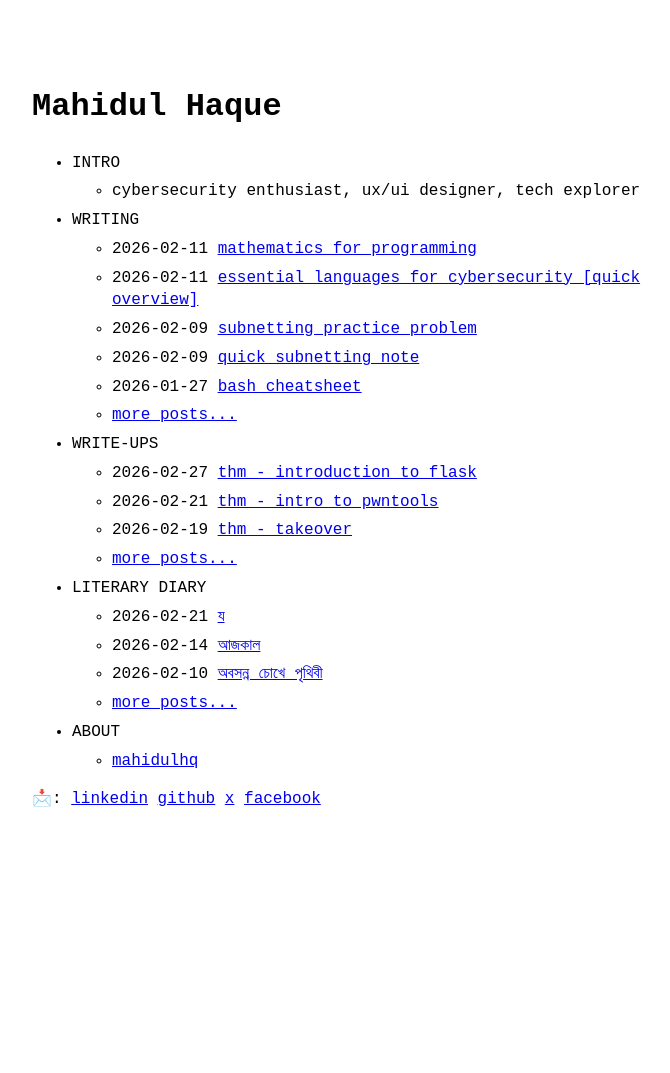
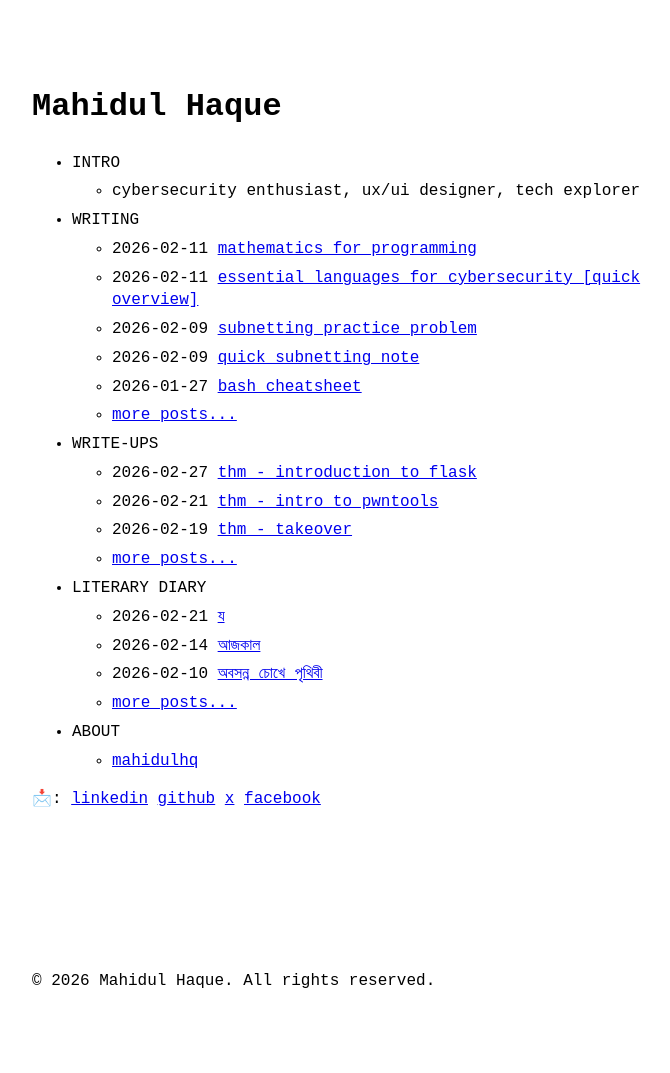
Before and after one commit to mahidulhq/mahidulhq.github.io, a Jekyll site: the page built from index.md, in a window 1280 px wide. Shown: the whole page, without its empty margins (288-958 px from the left). Built offline with Jekyll 4.4.1, drawn with Linux system fonts in a browser that asks for light colours; before the commit the page ends 900 px from its top, so only the background shows below that.

Commit message:
Update default.html

```diff
--- a/_layouts/default.html
+++ b/_layouts/default.html
@@ -18,4 +18,9 @@
       {% endfor %}
     {% endif %}
   </body>
+      <footer class="footer">
+      <div class="w">
+        <p>&copy; {{ 'now' | date: '%Y' }} {{ site.title | default: site.name }}. All rights reserved.</p>
+      </div>
+    </footer>
 </html>
```
